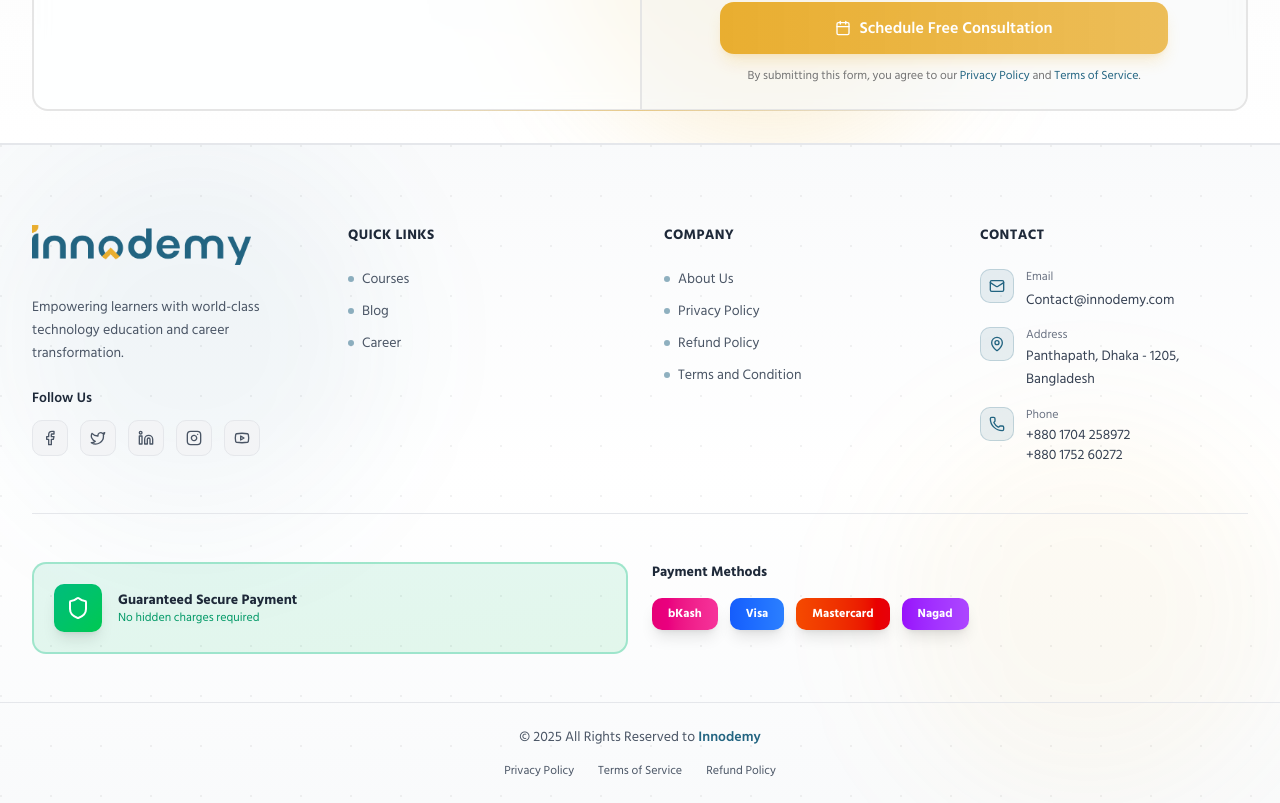
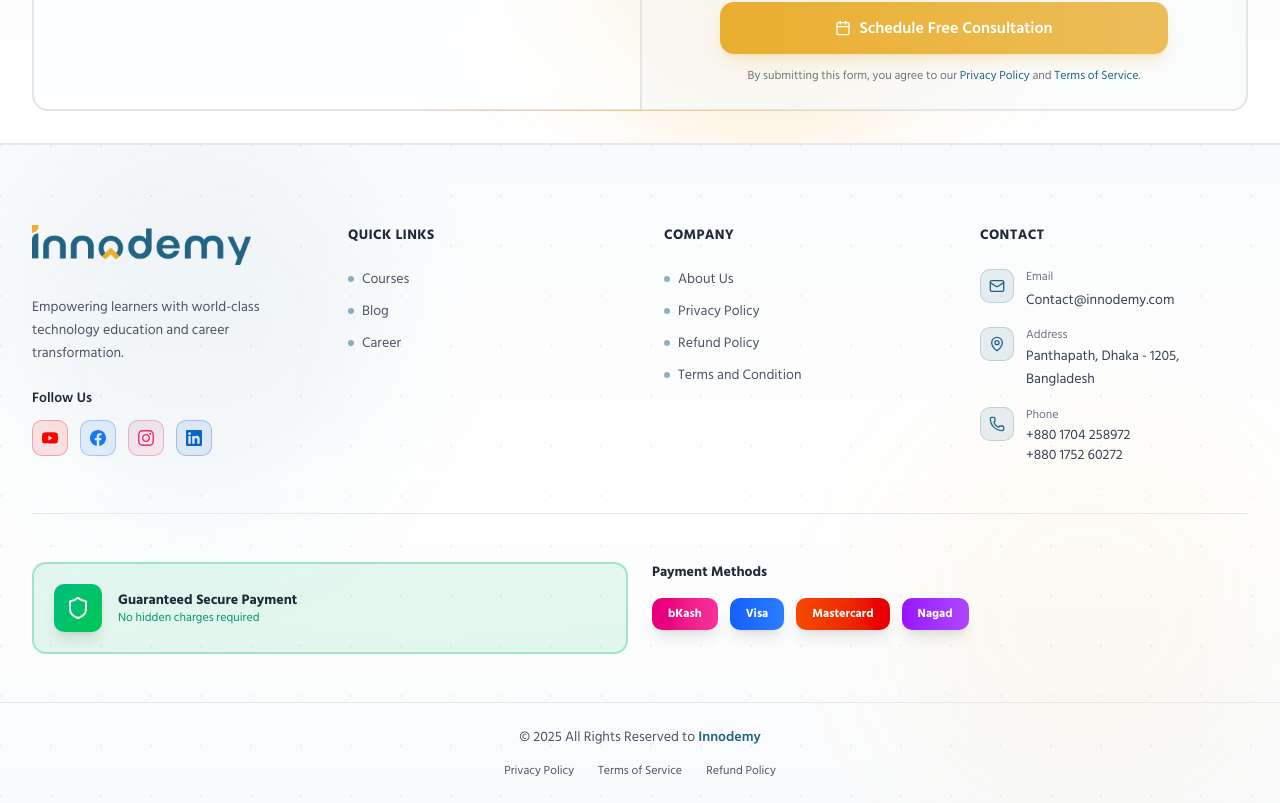
Before and after one commit to mehrabhossain1/innodemmy-frontend, a Next.js app: page / in a window 1280 px wide. Shown: the part 8433-9236 px from the top of the page. Built offline with nearby package versions, Linux system fonts and the light colour scheme; no server answers; the database is empty.

Commit message:
refactor: Simplify Footer component by removing unused social media icons and updating links with appropriate styling and accessibility attributes

```diff
--- a/components/Footer.tsx
+++ b/components/Footer.tsx
@@ -2,17 +2,7 @@
 
 import Link from "next/link";
 import Image from "next/image";
-import {
-    Mail,
-    MapPin,
-    Phone,
-    Shield,
-    Facebook,
-    Twitter,
-    Linkedin,
-    Instagram,
-    Youtube,
-} from "lucide-react";
+import { Mail, MapPin, Phone, Shield } from "lucide-react";
 import logo from "@/assets/Logo.png";
 
 export default function Footer() {
@@ -62,34 +52,64 @@ export default function Footer() {
                                 </h4>
                                 <div className="flex items-center gap-3">
                                     <a
-                                        href="#"
-                                        className="w-9 h-9 bg-gray-100 hover:bg-primary/10 border border-gray-200 hover:border-primary/50 rounded-lg flex items-center justify-center transition-all duration-300 group"
+                                        href="https://www.youtube.com/channel/UC2sX_PtHHB4VJSauxtC8xbg"
+                                        target="_blank"
+                                        rel="noopener noreferrer"
+                                        className="w-9 h-9 bg-[#FF0000]/10 hover:bg-[#FF0000] border border-[#FF0000]/30 hover:border-[#FF0000] rounded-lg flex items-center justify-center transition-all duration-300 group"
+                                        aria-label="YouTube"
                                     >
-                                        <Facebook className="w-4 h-4 text-gray-600 group-hover:text-primary transition-colors" />
+                                        <svg
+                                            className="w-4 h-4 text-[#FF0000] group-hover:text-white transition-colors"
+                                            fill="currentColor"
+                                            viewBox="0 0 24 24"
+                                        >
+                                            <path d="M23.498 6.186a3.016 3.016 0 0 0-2.122-2.136C19.505 3.545 12 3.545 12 3.545s-7.505 0-9.377.505A3.017 3.017 0 0 0 .502 6.186C0 8.07 0 12 0 12s0 3.93.502 5.814a3.016 3.016 0 0 0 2.122 2.136c1.871.505 9.376.505 9.376.505s7.505 0 9.377-.505a3.015 3.015 0 0 0 2.122-2.136C24 15.93 24 12 24 12s0-3.93-.502-5.814zM9.545 15.568V8.432L15.818 12l-6.273 3.568z" />
+                                        </svg>
                                     </a>
                                     <a
-                                        href="#"
-                                        className="w-9 h-9 bg-gray-100 hover:bg-primary/10 border border-gray-200 hover:border-primary/50 rounded-lg flex items-center justify-center transition-all duration-300 group"
+                                        href="https://www.facebook.com/innodemy360/"
+                                        target="_blank"
+                                        rel="noopener noreferrer"
+                                        className="w-9 h-9 bg-[#1877F2]/10 hover:bg-[#1877F2] border border-[#1877F2]/30 hover:border-[#1877F2] rounded-lg flex items-center justify-center transition-all duration-300 group"
+                                        aria-label="Facebook"
                                     >
-                                        <Twitter className="w-4 h-4 text-gray-600 group-hover:text-primary transition-colors" />
+                                        <svg
+                                            className="w-4 h-4 text-[#1877F2] group-hover:text-white transition-colors"
+                                            fill="currentColor"
+                                            viewBox="0 0 24 24"
+                                        >
+                                            <path d="M24 12.073c0-6.627-5.373-12-12-12s-12 5.373-12 12c0 5.99 4.388 10.954 10.125 11.854v-8.385H7.078v-3.47h3.047V9.43c0-3.007 1.792-4.669 4.533-4.669 1.312 0 2.686.235 2.686.235v2.953H15.83c-1.491 0-1.956.925-1.956 1.874v2.25h3.328l-.532 3.47h-2.796v8.385C19.612 23.027 24 18.062 24 12.073z" />
+                                        </svg>
                                     </a>
                                     <a
-                                        href="#"
-                                        className="w-9 h-9 bg-gray-100 hover:bg-primary/10 border border-gray-200 hover:border-primary/50 rounded-lg flex items-center justify-center transition-all duration-300 group"
+                                        href="https://www.instagram.com/inno_demy360/"
+                                        target="_blank"
+                                        rel="noopener noreferrer"
+                                        className="w-9 h-9 bg-gradient-to-br from-[#833AB4]/10 via-[#E1306C]/10 to-[#F77737]/10 hover:bg-gradient-to-br hover:from-[#833AB4] hover:via-[#E1306C] hover:to-[#F77737] border border-[#E1306C]/30 hover:border-[#E1306C] rounded-lg flex items-center justify-center transition-all duration-300 group"
+                                        aria-label="Instagram"
                                     >
-                                        <Linkedin className="w-4 h-4 text-gray-600 group-hover:text-primary transition-colors" />
+                                        <svg
+                                            className="w-4 h-4 text-[#E1306C] group-hover:text-white transition-colors"
+                                            fill="currentColor"
+                                            viewBox="0 0 24 24"
+                                        >
+                                            <path d="M12 2.163c3.204 0 3.584.012 4.85.07 3.252.148 4.771 1.691 4.919 4.919.058 1.265.069 1.645.069 4.849 0 3.205-.012 3.584-.069 4.849-.149 3.225-1.664 4.771-4.919 4.919-1.266.058-1.644.07-4.85.07-3.204 0-3.584-.012-4.849-.07-3.26-.149-4.771-1.699-4.919-4.92-.058-1.265-.07-1.644-.07-4.849 0-3.204.013-3.583.07-4.849.149-3.227 1.664-4.771 4.919-4.919 1.266-.057 1.645-.069 4.849-.069zm0-2.163c-3.259 0-3.667.014-4.947.072-4.358.2-6.78 2.618-6.98 6.98-.059 1.281-.073 1.689-.073 4.948 0 3.259.014 3.668.072 4.948.2 4.358 2.618 6.78 6.98 6.98 1.281.058 1.689.072 4.948.072 3.259 0 3.668-.014 4.948-.072 4.354-.2 6.782-2.618 6.979-6.98.059-1.28.073-1.689.073-4.948 0-3.259-.014-3.667-.072-4.947-.196-4.354-2.617-6.78-6.979-6.98-1.281-.059-1.69-.073-4.949-.073zm0 5.838c-3.403 0-6.162 2.759-6.162 6.162s2.759 6.163 6.162 6.163 6.162-2.759 6.162-6.163c0-3.403-2.759-6.162-6.162-6.162zm0 10.162c-2.209 0-4-1.79-4-4 0-2.209 1.791-4 4-4s4 1.791 4 4c0 2.21-1.791 4-4 4zm6.406-11.845c-.796 0-1.441.645-1.441 1.44s.645 1.44 1.441 1.44c.795 0 1.439-.645 1.439-1.44s-.644-1.44-1.439-1.44z" />
+                                        </svg>
                                     </a>
                                     <a
-                                        href="#"
-                                        className="w-9 h-9 bg-gray-100 hover:bg-primary/10 border border-gray-200 hover:border-primary/50 rounded-lg flex items-center justify-center transition-all duration-300 group"
+                                        href="https://www.linkedin.com/company/innodemy360/"
+                                        target="_blank"
+                                        rel="noopener noreferrer"
+                                        className="w-9 h-9 bg-[#0A66C2]/10 hover:bg-[#0A66C2] border border-[#0A66C2]/30 hover:border-[#0A66C2] rounded-lg flex items-center justify-center transition-all duration-300 group"
+                                        aria-label="LinkedIn"
                                     >
-                                        <Instagram className="w-4 h-4 text-gray-600 group-hover:text-primary transition-colors" />
-                                    </a>
-                                    <a
-                                        href="#"
-                                        className="w-9 h-9 bg-gray-100 hover:bg-primary/10 border border-gray-200 hover:border-primary/50 rounded-lg flex items-center justify-center transition-all duration-300 group"
-                                    >
-                                        <Youtube className="w-4 h-4 text-gray-600 group-hover:text-primary transition-colors" />
+                                        <svg
+                                            className="w-4 h-4 text-[#0A66C2] group-hover:text-white transition-colors"
+                                            fill="currentColor"
+                                            viewBox="0 0 24 24"
+                                        >
+                                            <path d="M20.447 20.452h-3.554v-5.569c0-1.328-.027-3.037-1.852-3.037-1.853 0-2.136 1.445-2.136 2.939v5.667H9.351V9h3.414v1.561h.046c.477-.9 1.637-1.85 3.37-1.85 3.601 0 4.267 2.37 4.267 5.455v6.286zM5.337 7.433c-1.144 0-2.063-.926-2.063-2.065 0-1.138.92-2.063 2.063-2.063 1.14 0 2.064.925 2.064 2.063 0 1.139-.925 2.065-2.064 2.065zm1.782 13.019H3.555V9h3.564v11.452zM22.225 0H1.771C.792 0 0 .774 0 1.729v20.542C0 23.227.792 24 1.771 24h20.451C23.2 24 24 23.227 24 22.271V1.729C24 .774 23.2 0 22.222 0h.003z" />
+                                        </svg>
                                     </a>
                                 </div>
                             </div>
```
